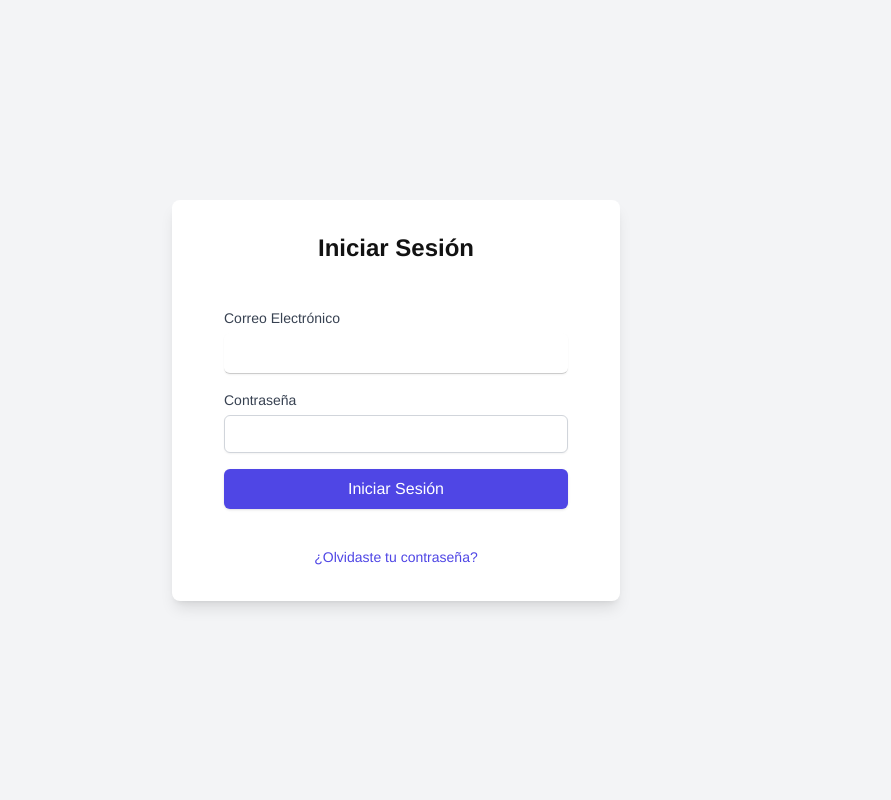
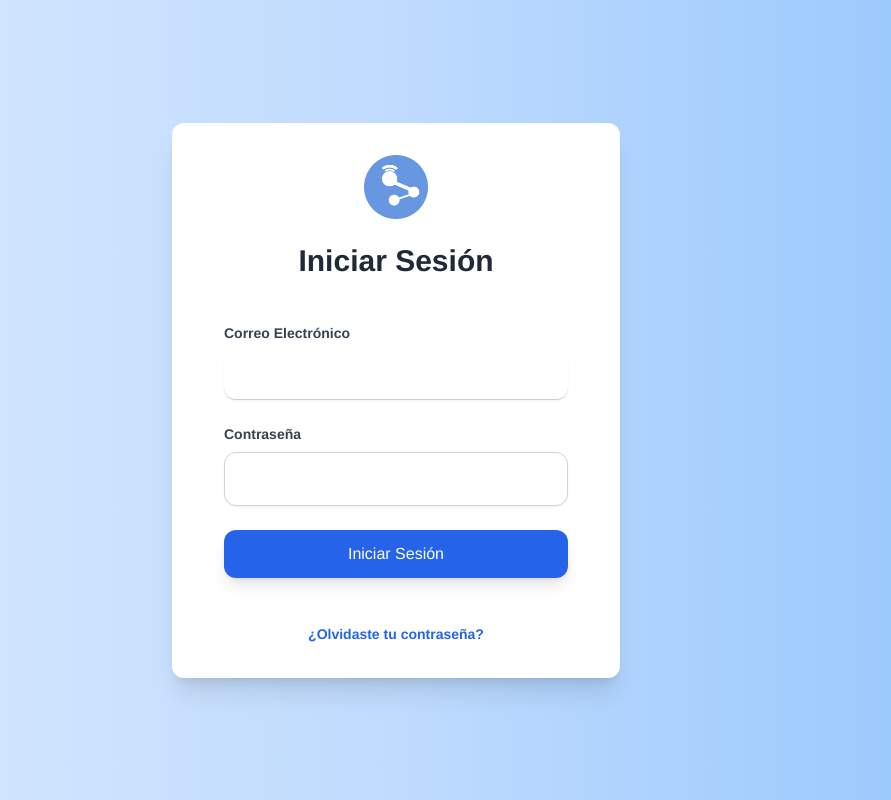
Before and after one commit to acamilodelgado0305/lanetdev-landing, a React (Vite) app: page /login in a window 1280 px wide. Shown: the whole page, without its empty margins (244-1135 px from the left). Built offline with nearby package versions, Linux system fonts and the light colour scheme; no server answers.

Commit message:
mas ajustes en roles

```diff
--- a/src/components/auth/LoginForm.jsx
+++ b/src/components/auth/LoginForm.jsx
@@ -1,9 +1,11 @@
 import React, { useState } from 'react';
 import { useForm } from 'react-hook-form';
 import Swal from 'sweetalert2';
-import { requestPasswordRecovery } from "../../services/apiService"
+import { requestPasswordRecovery } from "../../services/apiService";
 import { useAuth } from '../Context/AuthProvider';
 import { useNavigate } from 'react-router-dom';
+import picture from '../../images/F.png'; // Asegúrate de que la imagen esté correctamente importada
+
 const LoginForm = () => {
     const [isRecoverPassword, setIsRecoverPassword] = useState(false); // Estado para alternar entre login y recuperación
     const { register, handleSubmit, formState: { errors }, reset } = useForm();
@@ -49,30 +51,38 @@ const LoginForm = () => {
     };
 
     return (
-        <div className="w-full h-full flex items-center justify-center bg-gray-100">
-            <div className="bg-white p-8 rounded-lg shadow-lg max-w-md w-full">
+        <div className="w-full h-full flex items-center justify-center bg-gradient-to-r from-blue-100 via-blue-200 to-blue-300">
+            <div className="bg-white p-8 rounded-xl shadow-xl max-w-md w-full">
+                {/* Imagen pequeña en la parte superior */}
+                <div className="flex justify-center mb-6">
+                    <img src={picture} alt="Logo" className="w-16 h-16 opacity-60" /> {/* Ajustar el tamaño y opacidad de la imagen */}
+                </div>
+
                 {isRecoverPassword ? (
                     <>
-                        <h2 className="text-2xl font-bold mb-6 text-center">Recuperar Contraseña</h2>
+                        <h2 className="text-3xl font-extrabold mb-6 text-center text-gray-800">Recuperar Contraseña</h2>
                         <form onSubmit={handleSubmit(handleRecoverPassword)}>
-                            <div className="mb-4">
-                                <label htmlFor="email" className="block text-sm font-medium text-gray-700">Correo Electrónico</label>
+                            <div className="mb-6">
+                                <label htmlFor="email" className="block text-sm font-semibold text-gray-700">Correo Electrónico</label>
                                 <input
                                     id="email"
-                                    className="mt-1 block w-full px-3 py-2 border border-gray-300 rounded-md shadow-sm focus:outline-none focus:ring-indigo-500 focus:border-indigo-500 sm:text-sm"
+                                    className="mt-2 block w-full px-4 py-3 border border-gray-300 rounded-xl shadow-sm focus:outline-none focus:ring-2 focus:ring-blue-500 focus:border-blue-500 text-lg"
                                     type="email"
                                     {...register('email', { required: 'El correo electrónico es requerido' })}
                                 />
                                 {errors.email && <p className="text-red-500 text-xs mt-2">{errors.email.message}</p>}
                             </div>
-                            <button type="submit" className="w-full bg-indigo-600 text-white py-2 px-4 rounded-md shadow hover:bg-indigo-700 focus:outline-none focus:ring-2 focus:ring-indigo-500">
+                            <button
+                                type="submit"
+                                className="w-full bg-blue-600 text-white py-3 px-4 rounded-xl shadow-lg hover:bg-blue-700 transition duration-300 focus:outline-none focus:ring-4 focus:ring-blue-300"
+                            >
                                 Recuperar Contraseña
                             </button>
                         </form>
-                        <div className="mt-4 text-center">
+                        <div className="mt-6 text-center">
                             <button
                                 onClick={() => setIsRecoverPassword(false)}
-                                className="text-indigo-600 hover:underline text-sm focus:outline-none"
+                                className="text-blue-600 text-sm font-semibold hover:underline focus:outline-none"
                             >
                                 Volver a Iniciar Sesión
                             </button>
@@ -80,36 +90,39 @@ const LoginForm = () => {
                     </>
                 ) : (
                     <>
-                        <h2 className="text-2xl font-bold mb-6 text-center">Iniciar Sesión</h2>
+                        <h2 className="text-3xl font-extrabold mb-6 text-center text-gray-800">Iniciar Sesión</h2>
                         <form onSubmit={handleSubmit(handleLogin)}>
-                            <div className="mb-4">
-                                <label htmlFor="email" className="block text-sm font-medium text-gray-700">Correo Electrónico</label>
+                            <div className="mb-6">
+                                <label htmlFor="email" className="block text-sm font-semibold text-gray-700">Correo Electrónico</label>
                                 <input
                                     id="email"
-                                    className="mt-1 block w-full px-3 py-2 border border-gray-300 rounded-md shadow-sm focus:outline-none focus:ring-indigo-500 focus:border-indigo-500 sm:text-sm"
+                                    className="mt-2 block w-full px-4 py-3 border border-gray-300 rounded-xl shadow-sm focus:outline-none focus:ring-2 focus:ring-blue-500 focus:border-blue-500 text-lg"
                                     type="email"
                                     {...register('email', { required: 'El correo electrónico es requerido' })}
                                 />
                                 {errors.email && <p className="text-red-500 text-xs mt-2">{errors.email.message}</p>}
                             </div>
-                            <div className="mb-4">
-                                <label htmlFor="password" className="block text-sm font-medium text-gray-700">Contraseña</label>
+                            <div className="mb-6">
+                                <label htmlFor="password" className="block text-sm font-semibold text-gray-700">Contraseña</label>
                                 <input
                                     id="password"
-                                    className="mt-1 block w-full px-3 py-2 border border-gray-300 rounded-md shadow-sm focus:outline-none focus:ring-indigo-500 focus:border-indigo-500 sm:text-sm"
+                                    className="mt-2 block w-full px-4 py-3 border border-gray-300 rounded-xl shadow-sm focus:outline-none focus:ring-2 focus:ring-blue-500 focus:border-blue-500 text-lg"
                                     type="password"
                                     {...register('password', { required: 'La contraseña es requerida' })}
                                 />
                                 {errors.password && <p className="text-red-500 text-xs mt-2">{errors.password.message}</p>}
                             </div>
-                            <button type="submit" className="w-full bg-indigo-600 text-white py-2 px-4 rounded-md shadow hover:bg-indigo-700 focus:outline-none focus:ring-2 focus:ring-indigo-500">
+                            <button
+                                type="submit"
+                                className="w-full bg-blue-600 text-white py-3 px-4 rounded-xl shadow-lg hover:bg-blue-700 transition duration-300 focus:outline-none focus:ring-4 focus:ring-blue-300"
+                            >
                                 Iniciar Sesión
                             </button>
                         </form>
-                        <div className="mt-4 text-center">
+                        <div className="mt-6 text-center">
                             <button
                                 onClick={() => setIsRecoverPassword(true)}
-                                className="text-indigo-600 hover:underline text-sm focus:outline-none"
+                                className="text-blue-600 text-sm font-semibold hover:underline focus:outline-none"
                             >
                                 ¿Olvidaste tu contraseña?
                             </button>
```
Also changed, not shown: src/components/auth/SignUpForm.tsx (+21 -9 lines).
